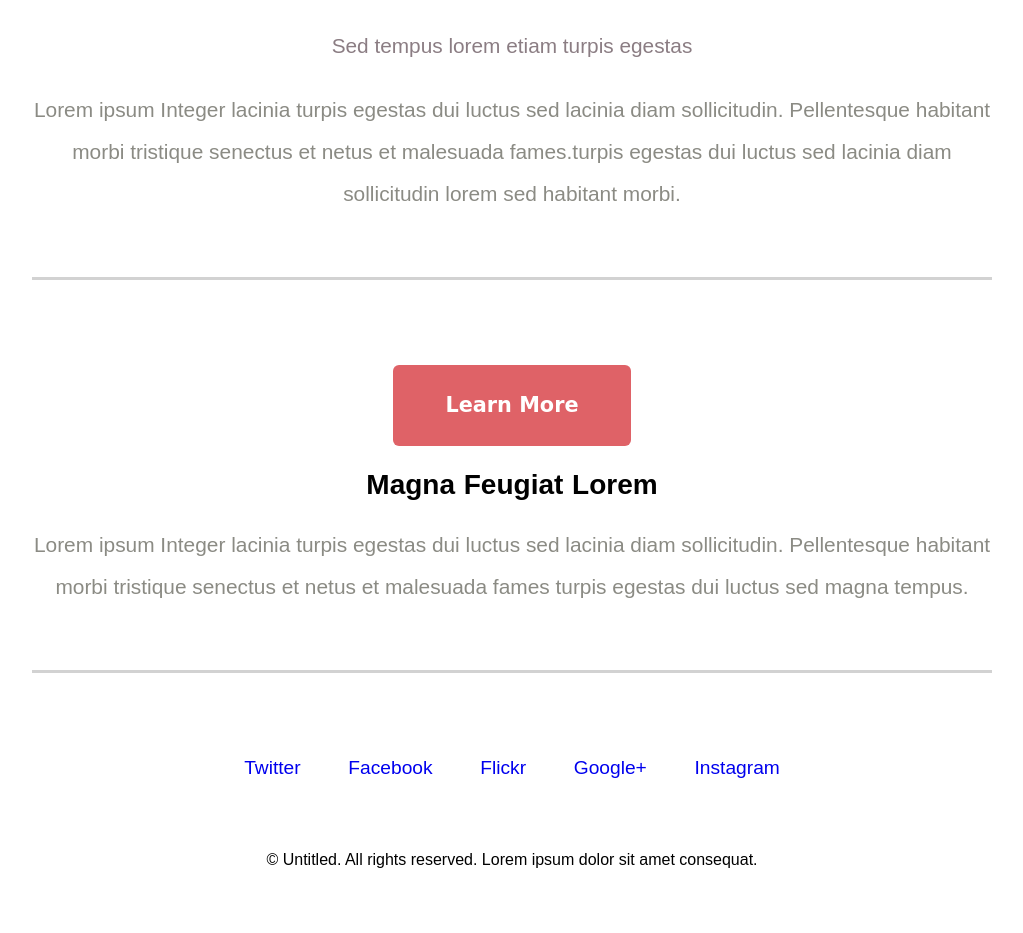
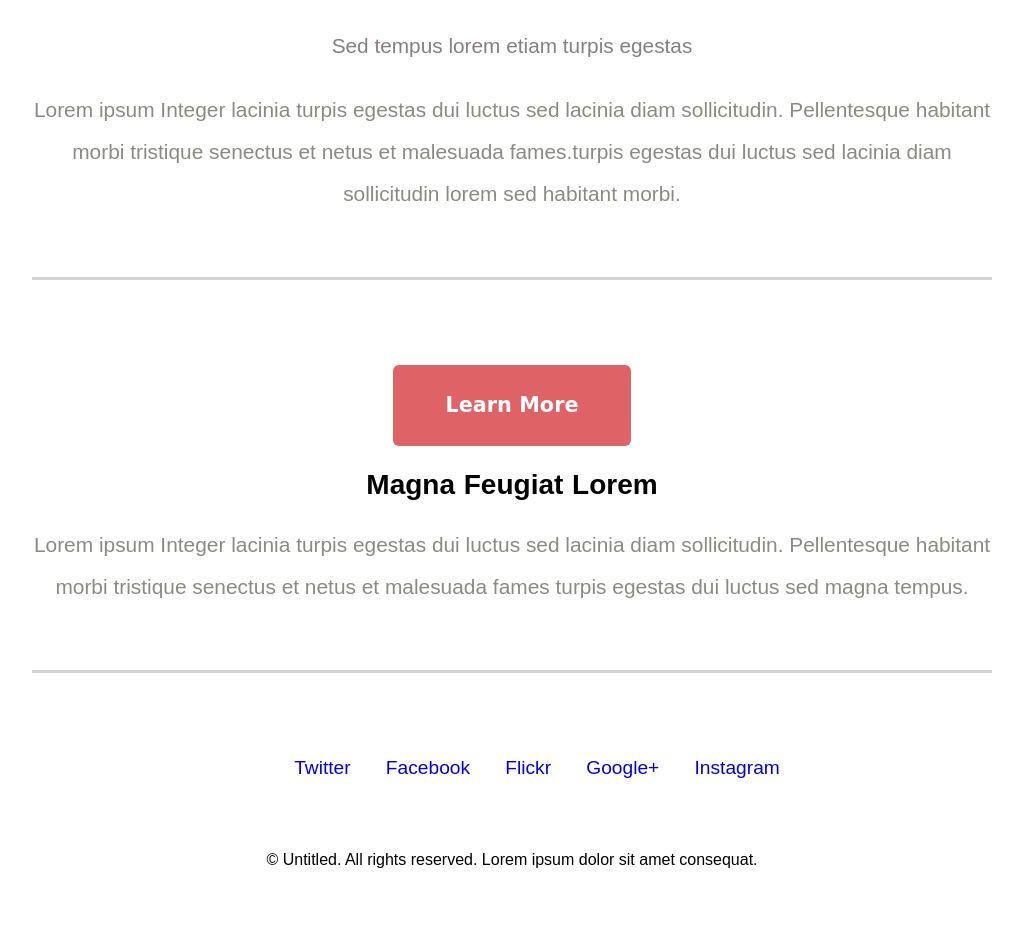
Before and after one commit to RostislavLysak/web_pixel, a plain HTML site: page index.html in a window 1280 px wide. Shown: the part 2627-3560 px from the top of the page, without its empty margins (128-1151 px from the left). Drawn offline with nearby package versions, Linux system fonts and the light colour scheme.

Commit message:
added margin-left for navfooter__link

```diff
--- a/css/style.css
+++ b/css/style.css
@@ -275,4 +275,8 @@ body {
     font-size: 1.2rem;
     text-decoration: none;
 }
+
+.navfooter__link:first-child {
+    margin-left: 50px;
+}
 /*  */
```
